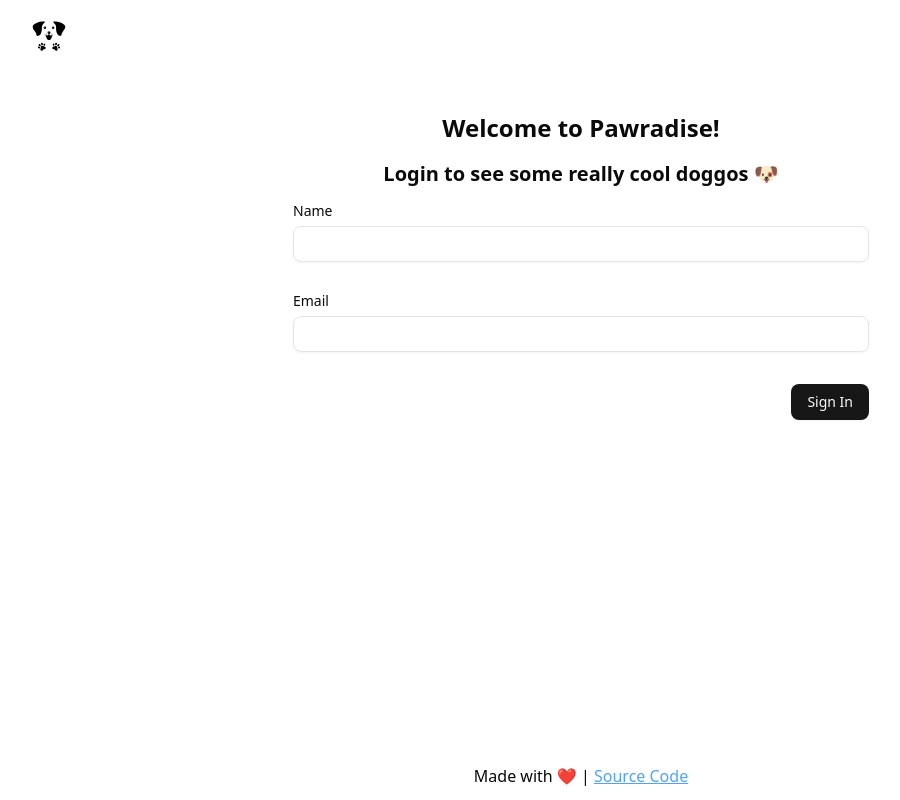
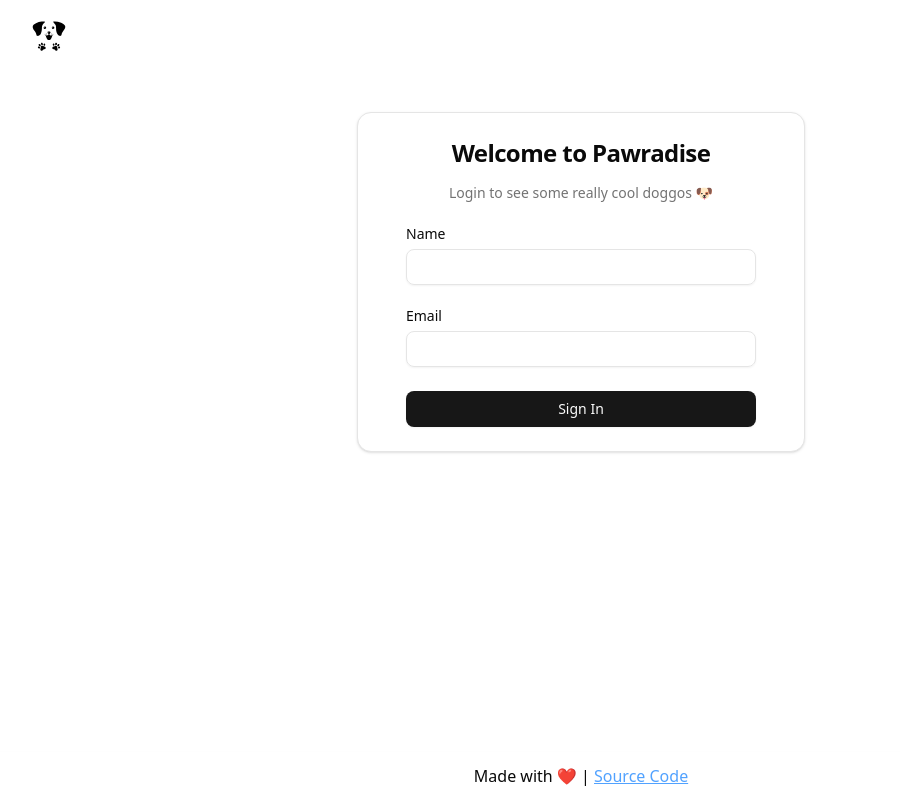
Before and after one commit to kaayce/fetch-fe, a React (Vite) app in the folder fetch-fe/: page /login in a window 1280 px wide. Shown: the whole page, without its empty margins (59-959 px from the left). Built offline with nearby package versions, Linux system fonts and the light colour scheme.

Commit message:
feat: update login

```diff
--- a/fetch-fe/src/pages/login.tsx
+++ b/fetch-fe/src/pages/login.tsx
@@ -14,6 +14,13 @@ import { loginSchema, LoginSchemaType } from '@/lib/validations'
 import { zodResolver } from '@hookform/resolvers/zod'
 import { useTransition } from 'react'
 import { useForm } from 'react-hook-form'
+import {
+  Card,
+  CardContent,
+  CardDescription,
+  CardHeader,
+  CardTitle,
+} from '@/components/ui/card'
 
 const Login = () => {
   const { signIn } = useAuth()
@@ -43,13 +50,19 @@ const Login = () => {
   }
 
   return (
-    <div className="flex flex-col items-center justify-center">
+    <Card className="w-full max-w-md mx-auto p-6 glass-card animate-fade-up">
+      <CardHeader className="space-y-2 text-center">
+        <CardTitle className="text-2xl font-semibold tracking-tight">
+          Welcome to {APP_NAME}
+        </CardTitle>
+        <CardDescription>
+          Login to see some really cool doggos 🐶
+        </CardDescription>
+      </CardHeader>
+
+      <CardContent>
         <Form {...form}>
-        <h1 className="text-2xl font-bold mb-4">Welcome to {APP_NAME}!</h1>
-        <h3 className="text-xl font-bold mb-4">
-          Login to see some really cool doggos 🐶
-        </h3>
-        <form onSubmit={handleSubmit(onSubmit)} className="space-y-8 w-xl">
+          <form onSubmit={handleSubmit(onSubmit)} className="space-y-6">
             <FormField
               control={control}
               name="name"
@@ -57,12 +70,13 @@ const Login = () => {
                 <FormItem>
                   <FormLabel>Name</FormLabel>
                   <FormControl>
-                  <Input {...field} />
+                    <Input {...field} className="w-full" />
                   </FormControl>
                   <FormMessage />
                 </FormItem>
               )}
             />
+
             <FormField
               control={control}
               name="email"
@@ -70,24 +84,26 @@ const Login = () => {
                 <FormItem>
                   <FormLabel>Email</FormLabel>
                   <FormControl>
-                  <Input {...field} />
+                    <Input {...field} className="w-full" />
                   </FormControl>
                   <FormMessage />
                 </FormItem>
               )}
             />
+
             <div className="flex justify-end">
               <Button
                 disabled={isPending}
                 type="submit"
-              className="cursor-pointer"
+                className="w-full cursor-pointer"
               >
                 Sign In
               </Button>
             </div>
           </form>
         </Form>
-    </div>
+      </CardContent>
+    </Card>
   )
 }
 export default Login
```
Lines whose indentation alone changed are shown as unchanged.
